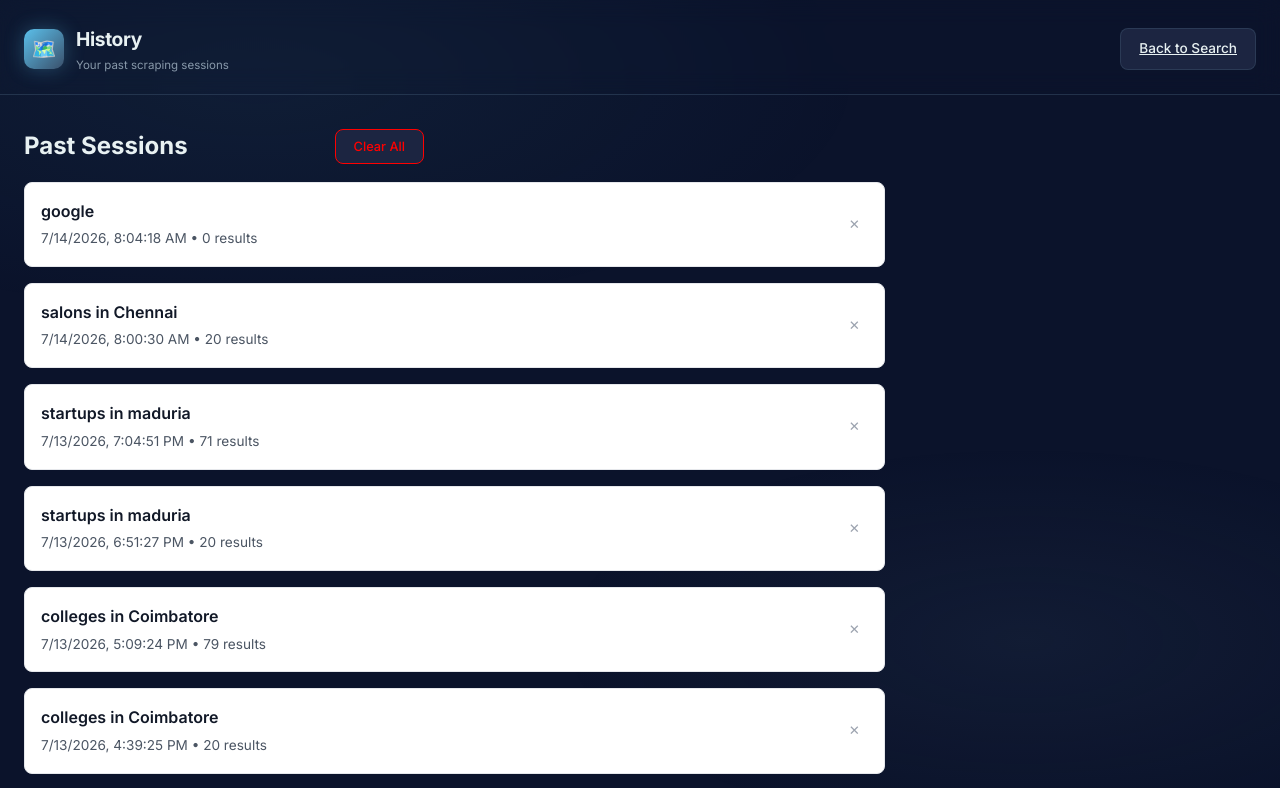
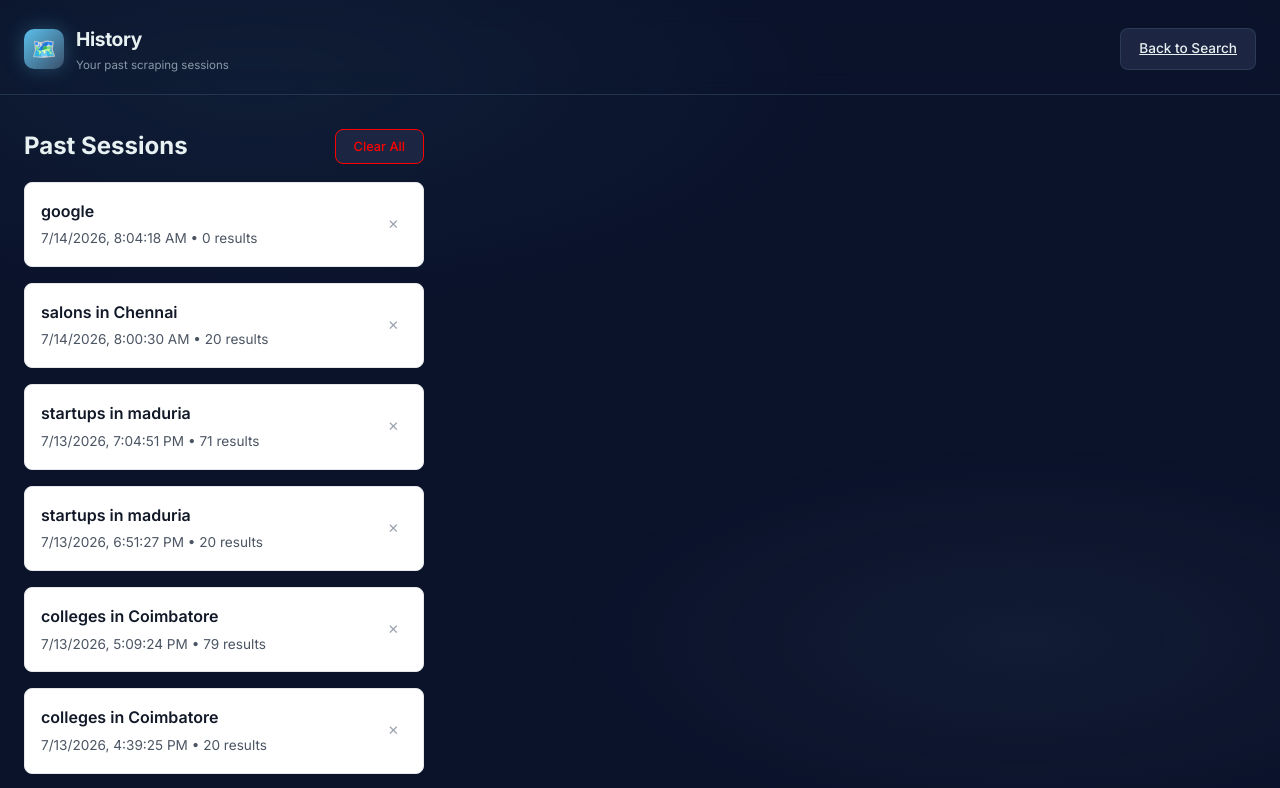
Before and after one commit to shafqatameen/email-scraper-from-google-maps, a Next.js app: page /history in a window 1280 px wide. Shown: the top 788 px of the page. Built offline with nearby package versions, Linux system fonts and the light colour scheme.

Commit message:
feat: add history page to view, select, and manage past scraping sessions

```diff
--- a/app/history/page.tsx
+++ b/app/history/page.tsx
@@ -137,11 +137,21 @@ export default function HistoryPage() {
                         display: "flex",
                         justifyContent: "space-between",
                         alignItems: "center",
-                        backgroundColor: selectedSession?.id === session.id ? "#eff6ff" : "white"
+                        backgroundColor: selectedSession?.id === session.id ? "#eff6ff" : "white",
+                        minWidth: 0
                       }}
                     >
-                      <div>
-                        <div style={{ fontWeight: 600, marginBottom: "4px", color: "#111827" }}>{session.query}</div>
+                      <div style={{ minWidth: 0, flex: 1, paddingRight: "8px" }}>
+                        <div style={{
+                          fontWeight: 600,
+                          marginBottom: "4px",
+                          color: "#111827",
+                          whiteSpace: "nowrap",
+                          overflow: "hidden",
+                          textOverflow: "ellipsis"
+                        }} title={session.query}>
+                          {session.query}
+                        </div>
                         <div style={{ fontSize: "0.85rem", color: "#4b5563" }}>
                           {new Date(session.date).toLocaleString()} • {session.totalResults} results
                         </div>
```
